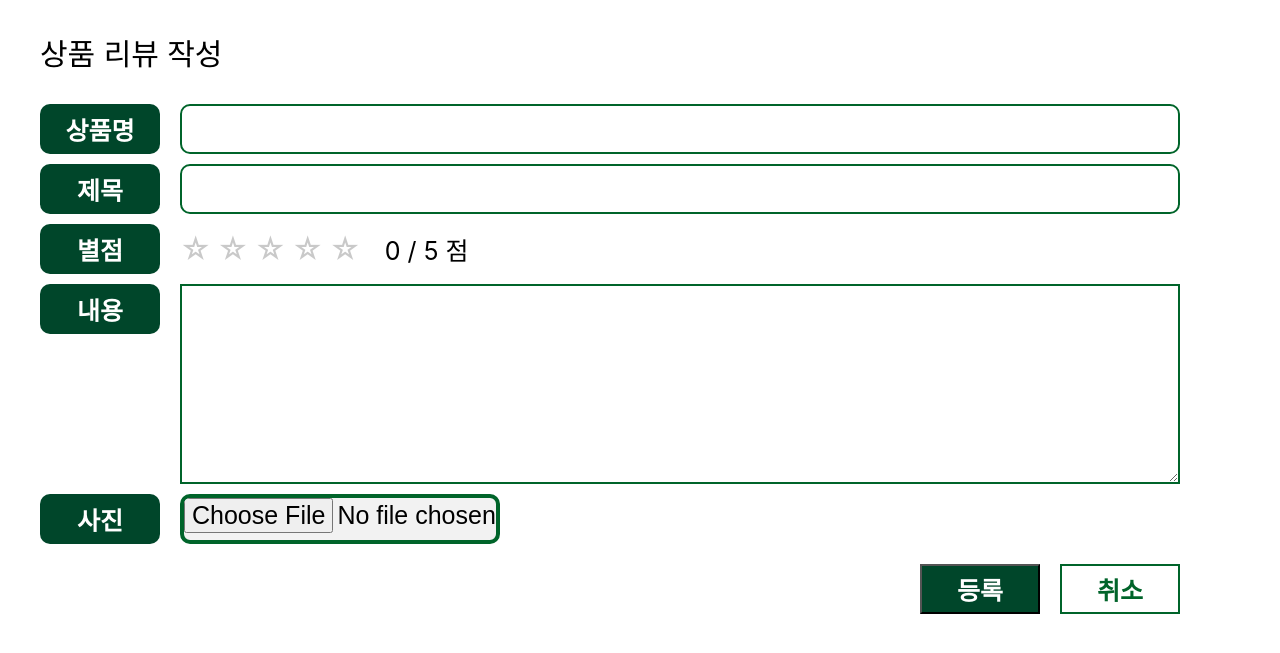
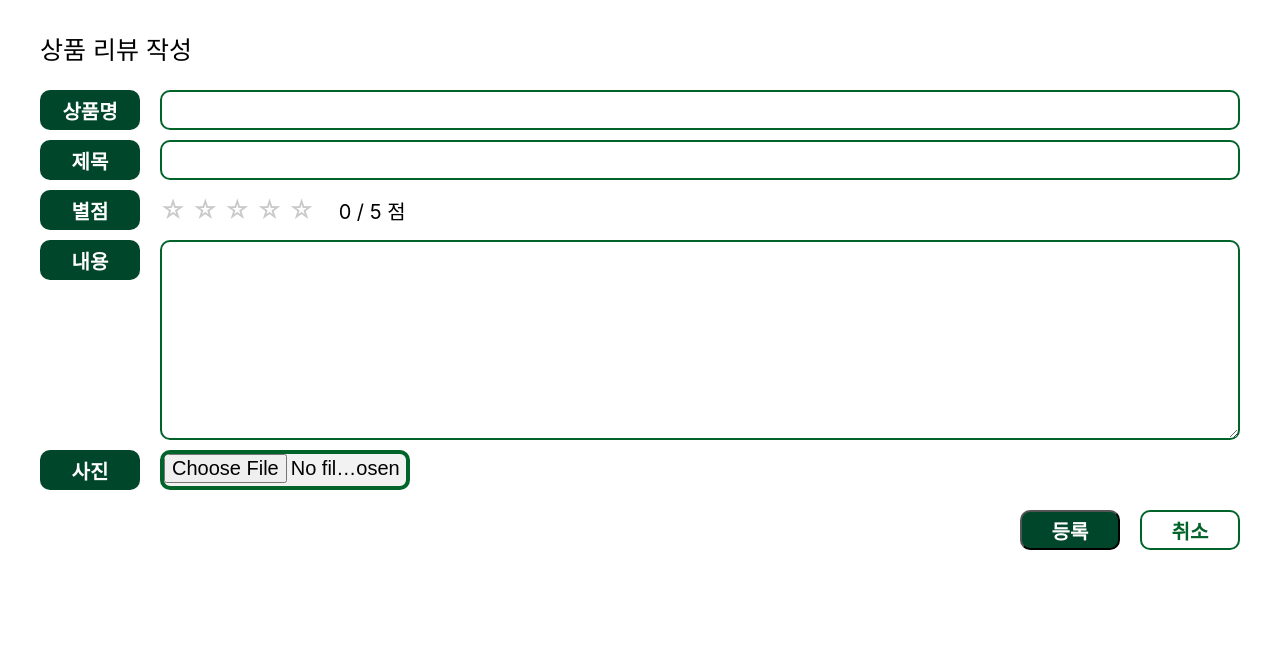
Before and after one commit to OSP-team-8/EwhaMarket, a Flask app: page /reg_reviews in a window 1280 px wide. Shown: the part 50-703 px from the top of the page. Run offline with Flask 3, Linux system fonts and the light colour scheme.

Commit message:
style: 리뷰 등록 화면 디자인 수정

```diff
--- a/static/reg_reviews.css
+++ b/static/reg_reviews.css
@@ -1,5 +1,5 @@
 form {
-    font-size: 25px;
+    font-size: 20px;
     font-family: Inter;
     font-weight: 400;
     width: 100%;
@@ -9,7 +9,7 @@ form {
 
 #register_review {
     color: black;
-    font-size: 30px;
+    font-size: 25px;
     font-family: Inter;
     font-weight: 400;
     word-wrap: break-word;
@@ -17,35 +17,38 @@ form {
 
 .label_name {
     color: white;
-    font-size: 25px;
+    font-size: 20px;
     font-family: Inter;
     font-weight: 700;
     word-wrap: break-word;
     background: #00462A;
-    width: 120px;
-    height: 50px;
+    width: 100px;
+    height: 40px;
     display: flex;
     box-sizing: border-box;
     justify-content: center;
     margin-right: 20px;
     align-items: center;
     border-radius: 10px;
+    flex-shrink: 0;
 }
 
 .text_block {
     color: black;
-    font-size: 25px;
+    font-size: 20px;
     font-family: Inter;
     font-weight: 400;
     word-wrap: break-word;
     background: white;
     border: 2px #00642A solid;
-    height: 50px;
-    width: 1000px;
+    height: 40px;
     box-sizing: border-box;
     padding: 10px 10px;
     border-radius: 10px;
-    border-radius: 10px;
+    flex: 1;
+    min-width: 0;
+
+
 }
 
 .form_line {
@@ -60,24 +63,26 @@ form {
 
 textarea {
     color: black;
-    font-size: 25px;
+    font-size: 20px;
     font-family: Inter;
     font-weight: 400;
     word-wrap: break-word;
     background: white;
     border: 2px #00642A solid;
     height: 200px;
-    width: 1000px;
+    flex: 1;
+    min-width: 0;
     box-sizing: border-box;
+    border-radius: 10px;
 }
 
 #image_file {
     color: black;
     background-color: #F2F2F2;
     border: 4px solid #00642A;
-    width: 320px;
-    height: 50px;
-    font-size: 25px;
+    width: 250px;
+    height: 40px;
+    font-size: 20px;
     box-sizing: border-box;
     border-radius: 10px;
 }
@@ -88,33 +93,30 @@ textarea {
     align-items: center;
     gap: 20px;
     margin-top: 20px;
-    margin-left: 140px;
-    width: 1000px;
-    border-radius: 10px;
 }
 
 #submit {
     color: white;
-    font-size: 25px;
+    font-size: 20px;
     font-family: Inter;
     font-weight: 700;
     word-wrap: break-word;
     background: #00462A;
-    width: 120px;
-    height: 50px;
+    width: 100px;
+    height: 40px;
     box-sizing: border-box;
     justify-content: center;
 }
 
 #cancel {
     color: #00642A;
-    font-size: 25px;
+    font-size: 20px;
     font-family: Inter;
     font-weight: 700;
     word-wrap: break-word;
     background: white;
-    width: 120px;
-    height: 50px;
+    width: 100px;
+    height: 40px;
     box-sizing: border-box;
     border: 2px solid #00642A;
     justify-content: center;
@@ -124,6 +126,7 @@ textarea {
     display: inline-flex;
     align-items: center;
     justify-content: center;
+    border-radius: 10px;
 }
 
 .star_rating {
@@ -139,7 +142,7 @@ textarea {
 }
 
 .star_rating label {
-    font-size: 30px;
+    font-size: 25px;
     color: #C9C9C9;
 }
 
@@ -149,25 +152,6 @@ textarea {
 
 #star_score {
     color: #000000;
-    font-size: 25px;
+    font-size: 20px;
     margin-left: 10px;
 }
-
-/* ====== 반응형 (모바일 메뉴) ====== */
-@media (max-width: 768px){
-  .navbar__menu{
-    position:absolute;
-    right:16px;
-    top:58px;
-    display:none;
-    flex-direction:column;
-    align-items: center;
-    width:min(260px, 86vw);
-    gap:8px;
-    background: rgba(0, 100, 42, .9);
-    border-radius:10px;
-    box-shadow:0 8px 10px rgba(0,0,0,.12);
-  }
-  .navbar__menu.active{ display:flex; }
-  .navbar__toogleBtn{ display:block; }
-}
```
